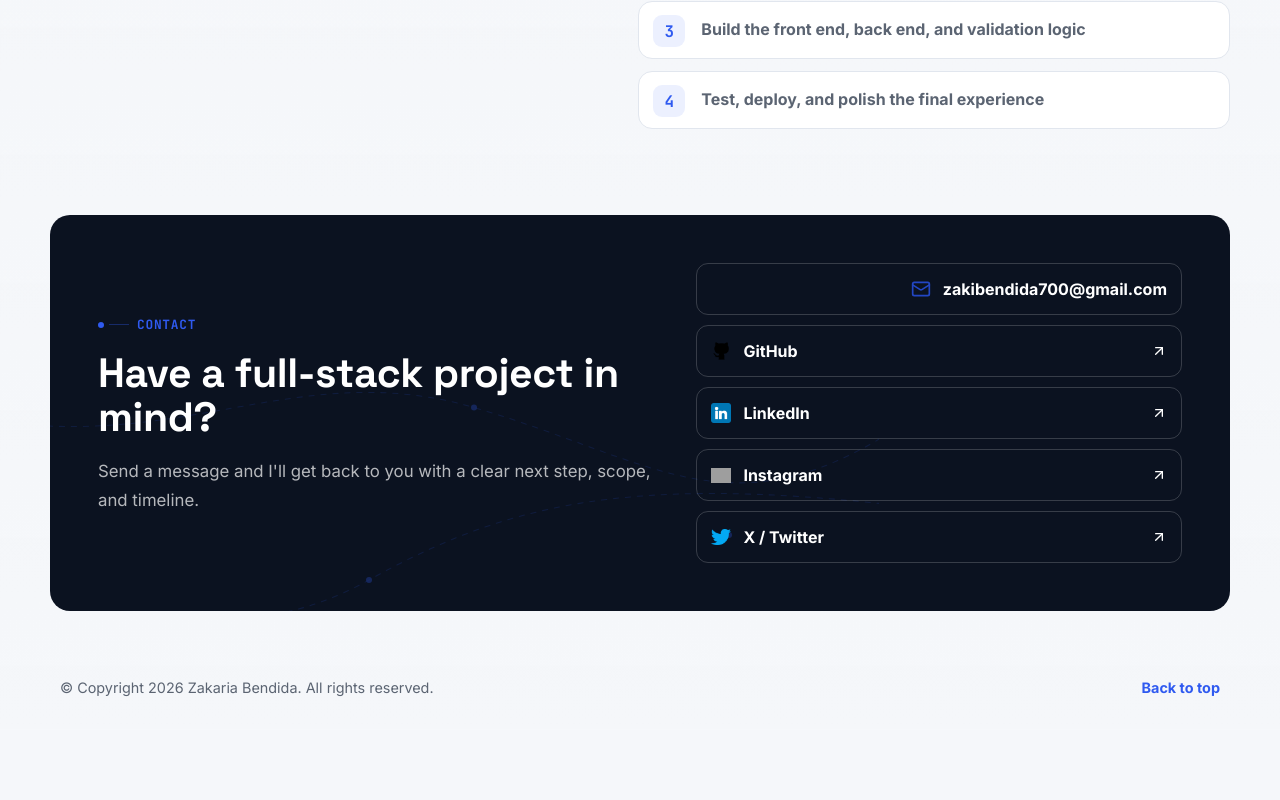
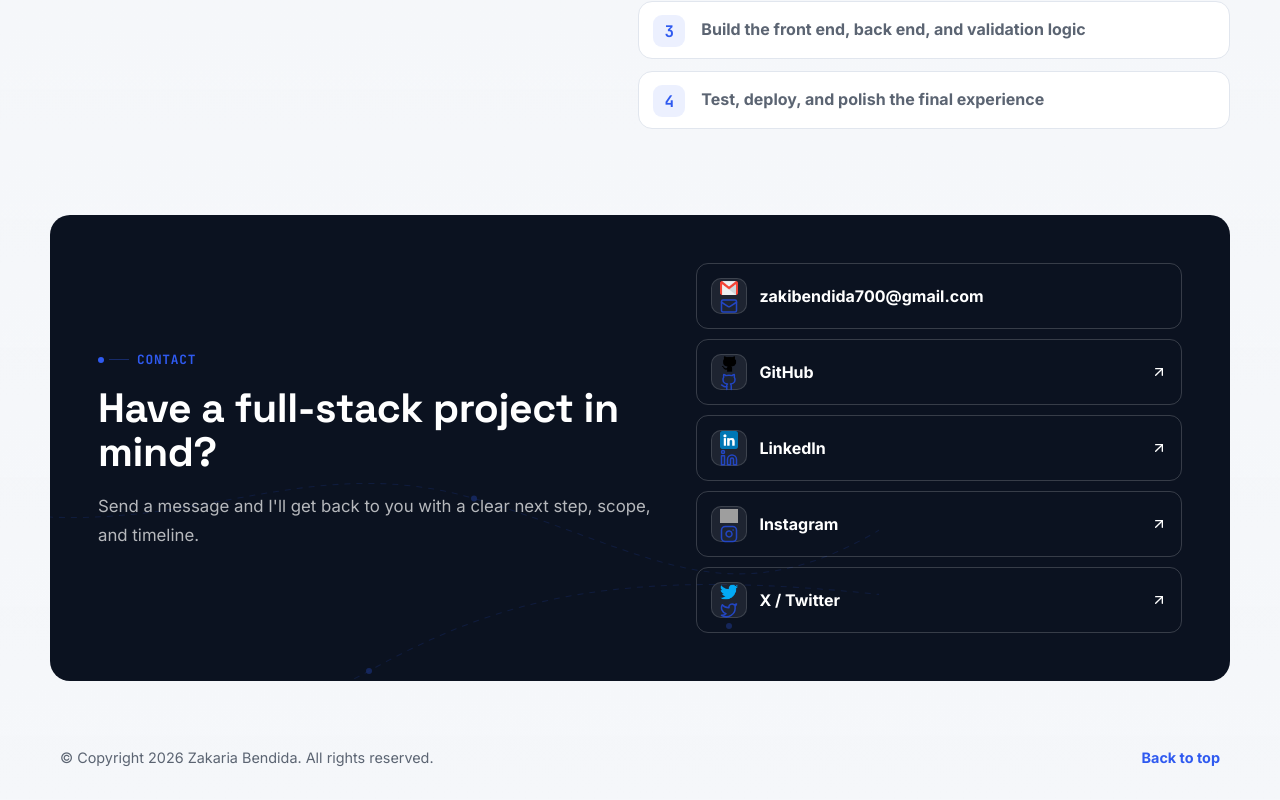
Before and after one commit to Zakaria-Bendida/Portfolio, a React (Vite) app: page / in a window 1280 px wide. Shown: the part 6028-6828 px from the top of the page. Before the commit the page ends 6758 px from the top, so only its background shows below. Built offline with nearby package versions, Linux system fonts and the light colour scheme; grey boxes are pictures that could not be loaded.

Commit message:
fix the contact section

```diff
--- a/src/App.jsx
+++ b/src/App.jsx
@@ -635,33 +635,40 @@ function App() {
           </div>
           <div className="contact-actions">
             <a href={`mailto:${profile.email}`} className="contact-link">
-              <Mail size={20} />
+              <span className="contact-icon-badge">
+                <SocialIcon name="email" FallbackIcon={Mail} size={18} />
+              </span>
               {profile.email}
             </a>
-            {/* <a
-              href={`tel:${profile.phone.replaceAll(" ", "")}`}
-              className="contact-link"
-            >
-              <Phone size={20} />
-              {profile.phone}
-            </a> */}
             <a href={profile.socials.github} className="contact-link">
-              <SocialIcon name="github" FallbackIcon={Github} size={20} />
+              <span className="contact-icon-badge">
+                <SocialIcon name="github" FallbackIcon={Github} size={18} />
+              </span>
               GitHub
               <ArrowUpRight size={16} />
             </a>
             <a href={profile.socials.linkedin} className="contact-link">
-              <SocialIcon name="linkedin" FallbackIcon={Linkedin} size={20} />
+              <span className="contact-icon-badge">
+                <SocialIcon name="linkedin" FallbackIcon={Linkedin} size={18} />
+              </span>
               LinkedIn
               <ArrowUpRight size={16} />
             </a>
             <a href={profile.socials.instagram} className="contact-link">
-              <SocialIcon name="instagram" FallbackIcon={Instagram} size={20} />
+              <span className="contact-icon-badge">
+                <SocialIcon
+                  name="instagram"
+                  FallbackIcon={Instagram}
+                  size={18}
+                />
+              </span>
               Instagram
               <ArrowUpRight size={16} />
             </a>
             <a href={profile.socials.x} className="contact-link">
-              <SocialIcon name="x" FallbackIcon={Twitter} size={20} />
+              <span className="contact-icon-badge">
+                <SocialIcon name="x" FallbackIcon={Twitter} size={18} />
+              </span>
               X / Twitter
               <ArrowUpRight size={16} />
             </a>
--- a/src/styles.css
+++ b/src/styles.css
@@ -594,6 +594,31 @@ h3 {
 .contact-link .social-icon-img {
   width: 20px;
   height: 20px;
+}
+.contact-icon-badge {
+  display: grid;
+  place-items: center;
+  width: 36px;
+  height: 36px;
+  flex: 0 0 auto;
+  border-radius: 10px;
+  background: rgba(255, 255, 255, 0.08);
+  border: 1px solid rgba(255, 255, 255, 0.14);
+}
+
+.contact-icon-badge .social-icon-img {
+  width: 18px;
+  height: 18px;
+  object-fit: contain;
+}
+
+.contact-icon-badge .social-icon-fallback {
+  display: grid;
+  place-items: center;
+}
+
+.contact-icon-badge .social-icon-fallback svg {
+  color: var(--accent-strong);
 }
 
 /* ---------- generic sections ---------- */
```
